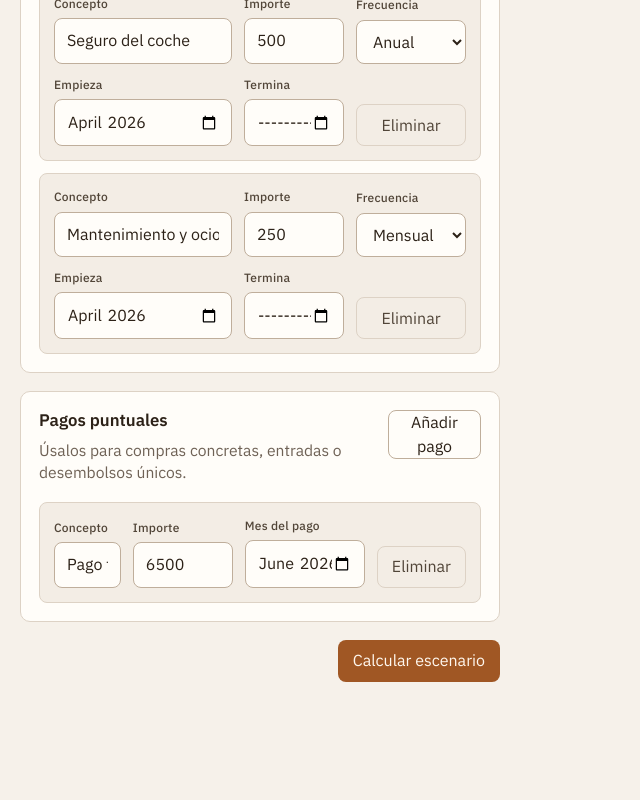
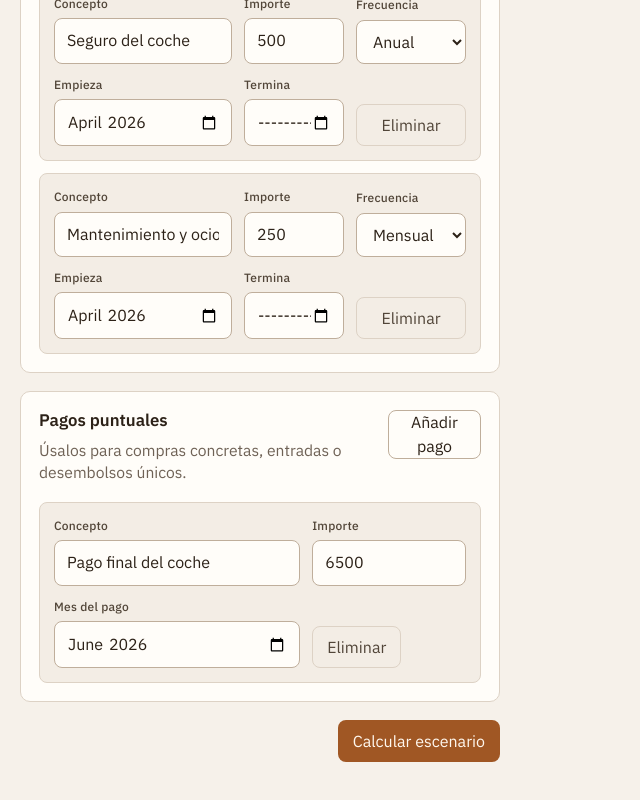
Before and after one commit to acamher/savings_prevision, a React (Vite) app: page / in a window 1280 px wide. Shown: the part 1564-2364 px from the top of the page, without its empty margins (0-640 px from the left). Before the commit the page ends 2286 px from the top, so only its background shows below. Built offline with nearby package versions, Linux system fonts and the light colour scheme.

Commit message:
Small layout alignment

```diff
--- a/src/App.css
+++ b/src/App.css
@@ -129,8 +129,14 @@
 .recurring-grid > :nth-child(6) { grid-column: 3; grid-row: 2; }
 
 .one-time-grid {
-  grid-template-columns: minmax(0, 1.6fr) minmax(100px, 0.8fr) minmax(120px, 0.9fr) auto;
+  grid-template-columns: minmax(0, 1.6fr) minmax(130px, 1fr);
+  grid-template-rows: auto auto;
 }
+
+.one-time-grid > :nth-child(1) { grid-column: 1; grid-row: 1; }
+.one-time-grid > :nth-child(2) { grid-column: 2; grid-row: 1; }
+.one-time-grid > :nth-child(3) { grid-column: 1; grid-row: 2; }
+.one-time-grid > :nth-child(4) { grid-column: 2; grid-row: 2; width: fit-content; }
 
 .field {
   display: flex;
```
